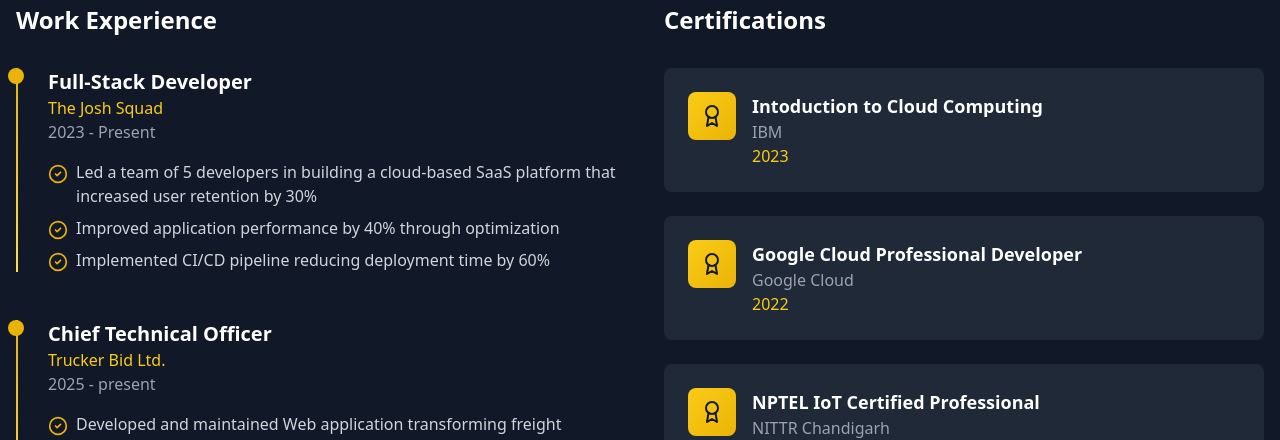
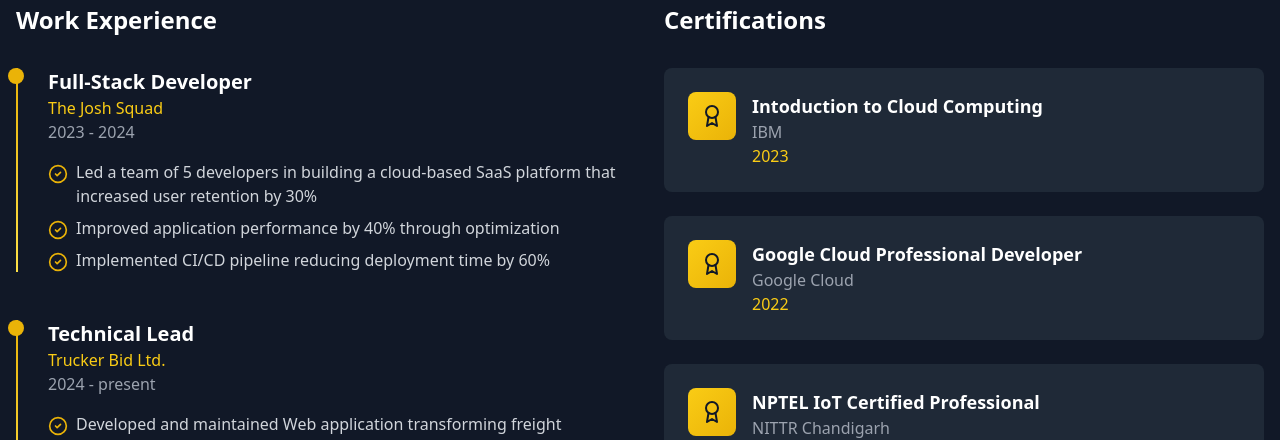
Before and after one commit to Udit01111/Portfolio, a React (Vite) app: page / in a window 1280 px wide. Shown: the part 2960-3400 px from the top of the page. Built offline with nearby package versions, Linux system fonts and the light colour scheme.

Commit message:
Update Experience.tsx

```diff
--- a/src/components/Experience.tsx
+++ b/src/components/Experience.tsx
@@ -12,7 +12,7 @@ export function Experience() {
     {
       title: 'Full-Stack Developer',
       company: 'The Josh Squad',
-      period: '2023 - Present',
+      period: '2023 - 2024',
       achievements: [
         'Led a team of 5 developers in building a cloud-based SaaS platform that increased user retention by 30%',
         'Improved application performance by 40% through optimization',
@@ -20,9 +20,9 @@ export function Experience() {
       ],
     },
     {
-      title: 'Chief Technical Officer',
+      title: 'Technical Lead',
       company: 'Trucker Bid Ltd.',
-      period: '2025 - present',
+      period: '2024 - present',
       achievements: [
         'Developed and maintained Web application transforming freight transportation in India using React and Node.js',
         'Integrated payment gateways and third-party APIs',
```
